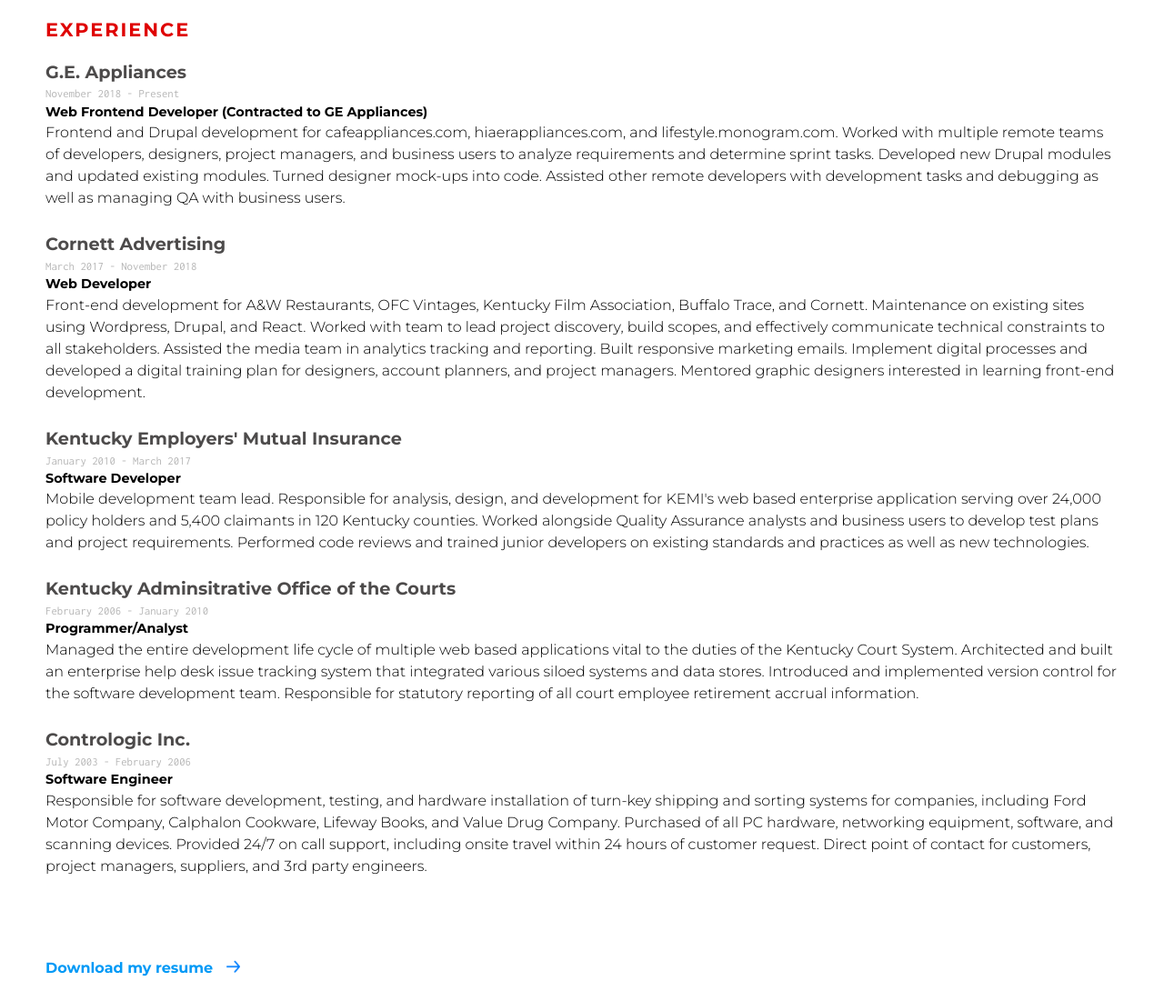
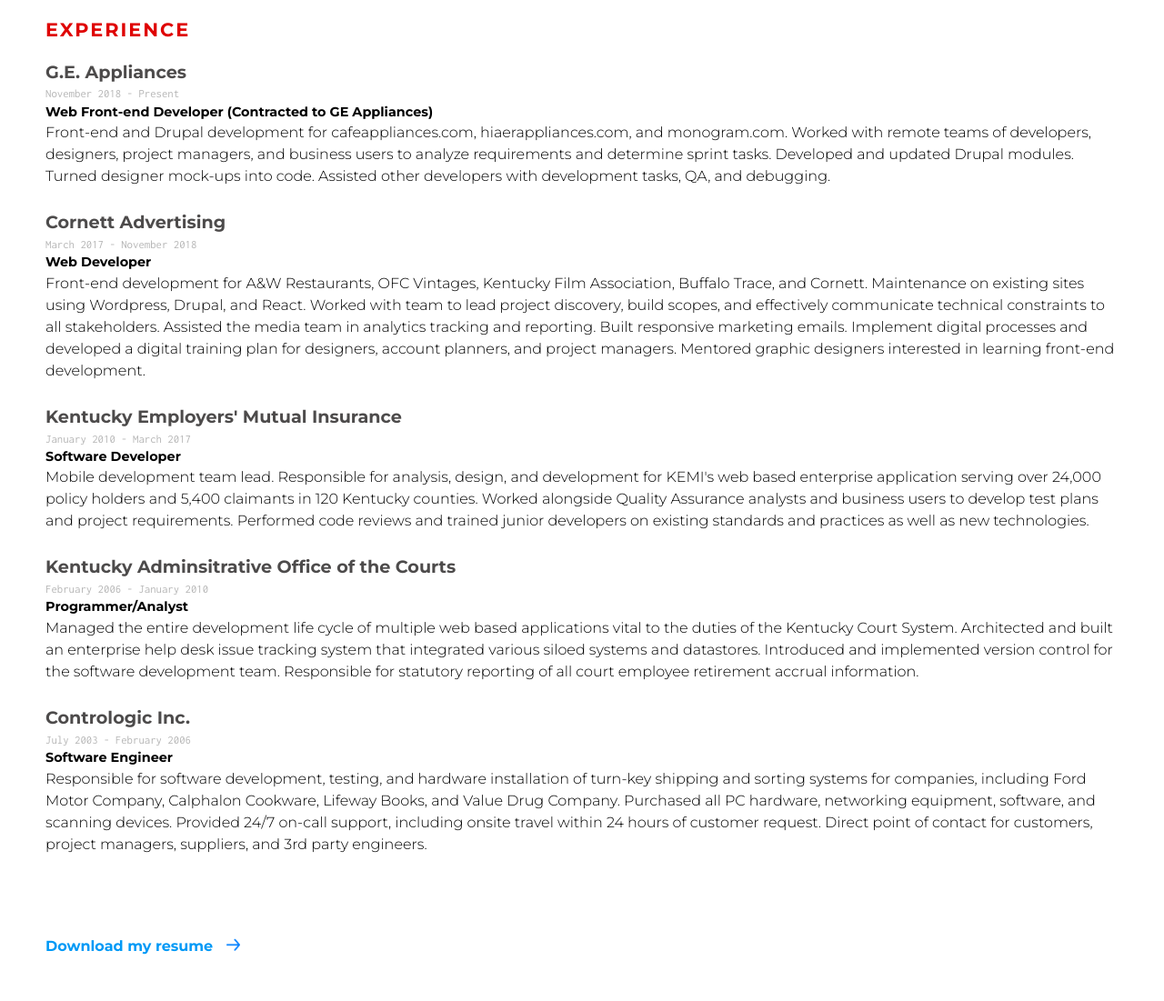
Before and after one commit to erlenmeyer316/erlenmeyer316.github.io, a plain HTML site: page index.html in a window 1280 px wide. Shown: the part 2640-3741 px from the top of the page at 91% size. After the commit the page ends 3717 px from the top, so only its background shows below. Drawn offline with Linux system fonts and the light colour scheme.

Commit message:
Updating copy to match resume

```diff
--- a/index.html
+++ b/index.html
@@ -120,9 +120,10 @@
                     <div class="job">
                         <div class="employer">G.E. Appliances</div>
                         <div class="dates">November 2018 - Present</div>
-                        <div class="position">Web Frontend Developer (Contracted to GE Appliances)</div>
+                        <div class="position">Web Front-end Developer (Contracted to GE Appliances)</div>
                         <div class="overview">
-                            Frontend and Drupal development for cafeappliances.com, hiaerappliances.com, and lifestyle.monogram.com. Worked with multiple remote teams of developers, designers, project managers, and business users to analyze requirements and determine sprint tasks. Developed new Drupal modules and updated existing modules. Turned designer mock-ups into code. Assisted other remote developers with development tasks and debugging as well as managing QA with business users.
+
+            Front-end and Drupal development for cafeappliances.com, hiaerappliances.com, and monogram.com. Worked with remote teams of developers, designers, project managers, and business users to analyze requirements and determine sprint tasks. Developed and updated Drupal modules. Turned designer mock-ups into code. Assisted other developers with development tasks, QA, and debugging.
                         </div>
                     </div>
                     <div class="job">
@@ -130,7 +131,7 @@
                         <div class="dates">March 2017 - November 2018</div>
                         <div class="position">Web Developer</div>
                         <div class="overview">
-            Front-end development for A&W Restaurants, OFC Vintages, Kentucky Film Association, Buffalo Trace, and Cornett. Maintenance on existing sites using Wordpress, Drupal, and React. Worked with team to lead project discovery, build scopes, and effectively communicate technical constraints to all stakeholders. Assisted the media team in analytics tracking and reporting. Built responsive marketing emails. Implement digital processes and developed a digital training plan for designers, account planners, and project managers. Mentored graphic designers interested in learning front-end development.
+                          Front-end development for A&W Restaurants, OFC Vintages, Kentucky Film Association, Buffalo Trace, and Cornett. Maintenance on existing sites using Wordpress, Drupal, and React. Worked with team to lead project discovery, build scopes, and effectively communicate technical constraints to all stakeholders. Assisted the media team in analytics tracking and reporting. Built responsive marketing emails. Implement digital processes and developed a digital training plan for designers, account planners, and project managers. Mentored graphic designers interested in learning front-end development.
                         </div>
                     </div>
                     <div class="job">
@@ -146,7 +147,7 @@
                         <div class="dates">February 2006 - January 2010</div>
                         <div class="position">Programmer/Analyst</div>
                         <div class="overview">
-                          Managed the entire development life cycle of multiple web based applications vital to the duties of the Kentucky Court System. Architected and built an enterprise help desk issue tracking system that integrated various siloed systems and data stores. Introduced and implemented version control for the software development team. Responsible for statutory reporting of all court employee retirement accrual information.
+            Managed the entire development life cycle of multiple web based applications vital to the duties of the Kentucky Court System. Architected and built an enterprise help desk issue tracking system that integrated various siloed systems and datastores. Introduced and implemented version control for the software development team. Responsible for statutory reporting of all court employee retirement accrual information.
                         </div>
                     </div>
                     <div class="job">
@@ -154,7 +155,7 @@
                         <div class="dates">July 2003 - February 2006</div>
                         <div class="position">Software Engineer</div>
                         <div class="overview">
-            Responsible for software development, testing, and hardware installation of turn-key shipping and sorting systems for companies, including Ford Motor Company, Calphalon Cookware, Lifeway Books, and Value Drug Company. Purchased of all PC hardware, networking equipment, software, and scanning devices. Provided 24/7 on call support, including onsite travel within 24 hours of customer request. Direct point of contact for customers, project managers, suppliers, and 3rd party engineers.
+                          Responsible for software development, testing, and hardware installation of turn-key shipping and sorting systems for companies, including Ford Motor Company, Calphalon Cookware, Lifeway Books, and Value Drug Company. Purchased all PC hardware, networking equipment, software, and scanning devices. Provided 24/7 on-call support, including onsite travel within 24 hours of customer request. Direct point of contact for customers, project managers, suppliers, and 3rd party engineers.
                         </div>
                     </div>
                 </article>
```
